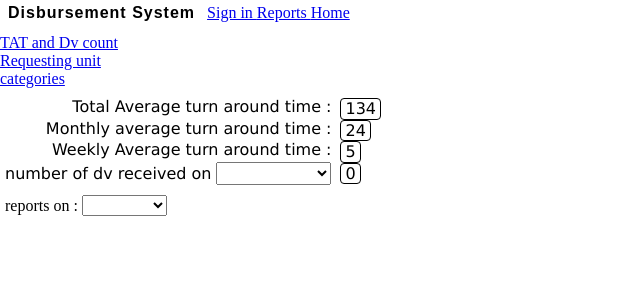
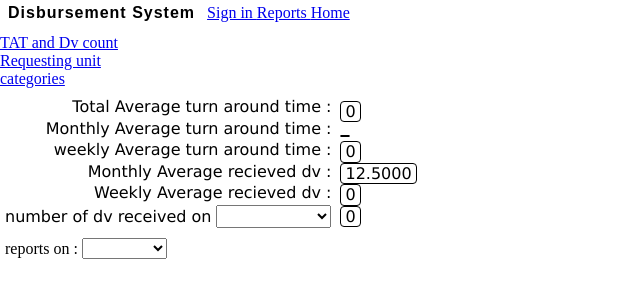
Before and after one commit to jevansugue/Disbursement, a PHP site: page /reports.php in a window 1280 px wide. Shown: the top 300 px of the page, without its empty margins (0-640 px from the left). Run offline with PHP 8.4, Linux system fonts and the light colour scheme; data comes from the database, SQL or seed files in the repository; some libraries are stand-ins or nearby versions.

Commit message:
reports wala pang chart

```diff
--- a/reports.php
+++ b/reports.php
@@ -155,9 +155,13 @@
                     <div id='labelArea'>
 						<span class='label' > Total Average turn around time :</span>
 						<br />
-						<span class='label'> Monthly average turn around time :</span>
+						<span class='label' > Monthly Average turn around time :</span>
 						<br />
-						<span class='label'> Weekly Average turn around time :</span>
+						<span class='label' > weekly Average turn around time :</span>
+						<br />
+						<span class='label'> Monthly Average recieved dv :</span>
+						<br />
+						<span class='label'> Weekly Average recieved dv :</span>
 						<br />
 						<span class='label'>
 							number of dv received on
@@ -183,12 +187,41 @@
 
 
 					<div id='resArea'>
+						<span class='res'>
+							0
+						</span>
+						<br />
+						<span class='res'>
+						<?php
+							$q = "SELECT AVG(a.totalTat/a.count) as avg
+								FROM (SELECT COUNT( * ) AS count, MONTH( date_receive ) AS mnth, SUM( tat ) AS totalTat
+									FROM disbursement_tbl
+									GROUP BY mnth
+								) AS a";
+							$res = mysql_fetch_array(mysql_query($q));
+							echo $res['avg'];
+						?>
 
-						<span class='res'> 134</span>
+
+						</span>
 						<br />
-						<span class='res'> 24 </span>
+
+						<span class='res'>
+							0
+						</span>
 						<br />
-						<span class='res'> 5</span>
+						<span class='res'>
+						<?php
+								$q = "SELECT AVG(a.count) AS avg
+									FROM ( SELECT count(*) AS count, MONTH(date_receive) as mnth
+										   FROM disbursement_tbl
+										   GROUP BY mnth) AS a";
+								$res = mysql_fetch_array(mysql_query($q));
+								echo $res['avg'];
+						?>
+						</span>
+						<br />
+						<span class='res'> 0</span>
 						<br />
 						<span class='res' id="count"> 0</span>
 						<br />
```
Also changed, not shown: database/sql na tinetest ko.sql (added, +11 -0 lines).
